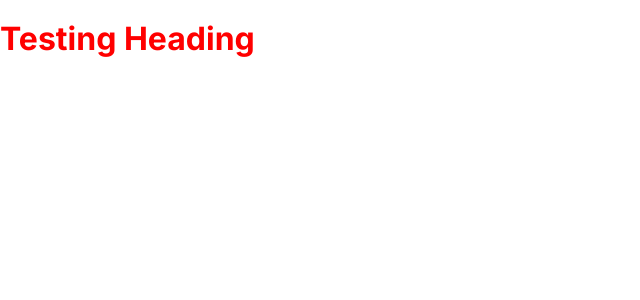
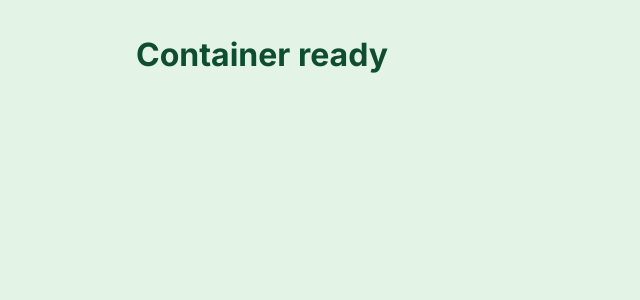
Before and after one commit to gamboacarlos/preview-test, a React (Vite) app: page / in a window 1280 px wide. Shown: the top 300 px of the page, without its empty margins (0-640 px from the left). Built offline with nearby package versions, Linux system fonts and the light colour scheme.

Commit message:
add routes & Home view

```diff
--- a/src/App.tsx
+++ b/src/App.tsx
@@ -1,10 +1,10 @@
 import { FC } from 'react'
-import Heading from './components/Heading/Heading'
+import MainRoutes from './routes/MainRoutes'
 
 const App: FC = (): JSX.Element => {
   return (
     <div className="App">
-      <Heading>Testing Heading</Heading>
+      <MainRoutes />
     </div>
   )
 }
--- /dev/null
+++ b/src/Views/HomeView.tsx
@@ -0,0 +1,13 @@
+import React, { FC } from 'react'
+import Heading from '../components/Heading/Heading'
+import MainContainer from '../components/MainContainer/MainContainer'
+
+const HomeView: FC = () => {
+  return (
+    <MainContainer>
+      <Heading>Container ready</Heading>
+    </MainContainer>
+  )
+}
+
+export default HomeView
--- a/src/components/Heading/Heading.module.scss
+++ b/src/components/Heading/Heading.module.scss
@@ -1,3 +1,13 @@
+@import '../../globalStyles/variables.scss';
+
 .headingStyle {
-  color: red;
+  color: $green;
+
+  @include tablet() {
+    font-size: 16px;
+  }
+
+  @include mobile() {
+    font-size: 10px;
+  }
 }
--- /dev/null
+++ b/src/components/MainContainer/MainContainer.module.scss
@@ -0,0 +1,14 @@
+@import '../../globalStyles/variables.scss';
+
+.containerWrapper {
+  margin: 0 auto;
+  max-width: 1020px;
+  min-height: 100vh;
+  width: 100%;
+  padding: 16px 6px;
+  overflow: hidden;
+
+  @include mobile() {
+    padding: 16px 0;
+  }
+}
--- /dev/null
+++ b/src/components/MainContainer/MainContainer.tsx
@@ -0,0 +1,8 @@
+import { FC, ReactNode } from 'react'
+import styles from './MainContainer.module.scss'
+
+const MainContainer: FC<{ children: ReactNode }> = ({ children }) => {
+  return <div className={styles.containerWrapper}>{children}</div>
+}
+
+export default MainContainer
--- a/src/main.scss
+++ b/src/globalStyles/main.scss
@@ -1,3 +1,6 @@
+@import './variables.scss';
+
+// Global styles =========================================================
 *,
 *:before,
 *:after,
@@ -11,5 +14,6 @@ html {
   -moz-border-sizing: border-box;
 }
 html {
+  background-color: $white;
   font-family: 'Inter', sans-serif, Arial;
 }
--- /dev/null
+++ b/src/globalStyles/variables.scss
@@ -0,0 +1,20 @@
+// Colors ============================================================
+$darkGreen1: #0e1210;
+$darkGreen2: #182420;
+$green: #0f4d2f;
+$lightGreen: #00d4f0;
+$gray1: #596e5f;
+$gray2: #c0d8cb;
+$white: #e3f4e7;
+
+// Breakpoints =======================================================
+@mixin tablet() {
+  @media (max-width: 1023px) {
+    @content;
+  }
+}
+@mixin mobile() {
+  @media (max-width: 767px) {
+    @content;
+  }
+}
--- a/src/main.tsx
+++ b/src/main.tsx
@@ -1,7 +1,7 @@
 import React from 'react'
 import ReactDOM from 'react-dom/client'
 import App from './App'
-import './main.scss'
+import './globalStyles/main.scss'
 
 ReactDOM.createRoot(document.getElementById('root') as HTMLElement).render(
   <React.StrictMode>
--- /dev/null
+++ b/src/routes/MainRoutes.tsx
@@ -0,0 +1,15 @@
+import { FC } from 'react'
+import { BrowserRouter as Router, Route, Routes } from 'react-router-dom'
+import HomeView from '../Views/HomeView'
+
+const MainRoutes: FC = () => {
+  return (
+    <Router>
+      <Routes>
+        <Route path="/" element={<HomeView />} />
+      </Routes>
+    </Router>
+  )
+}
+
+export default MainRoutes
```
